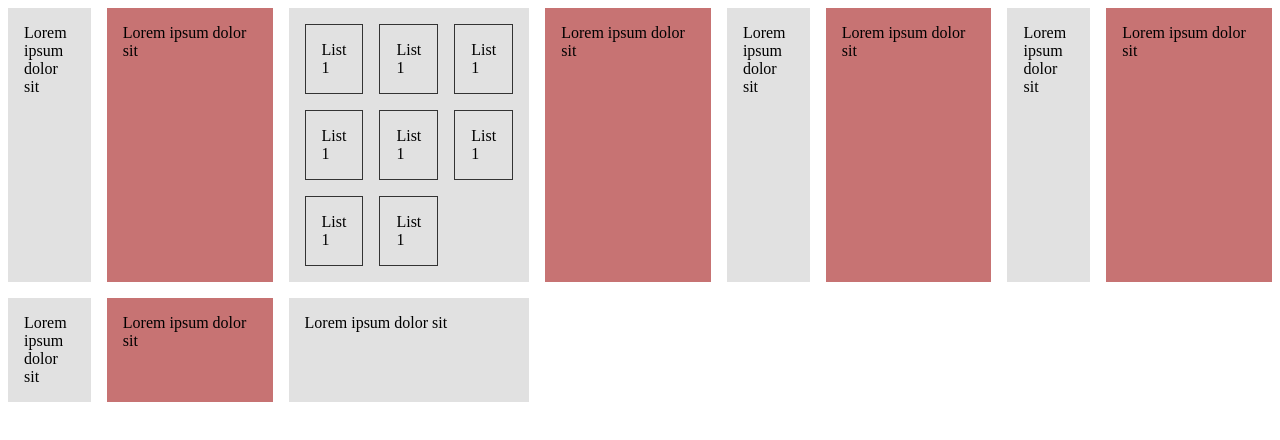
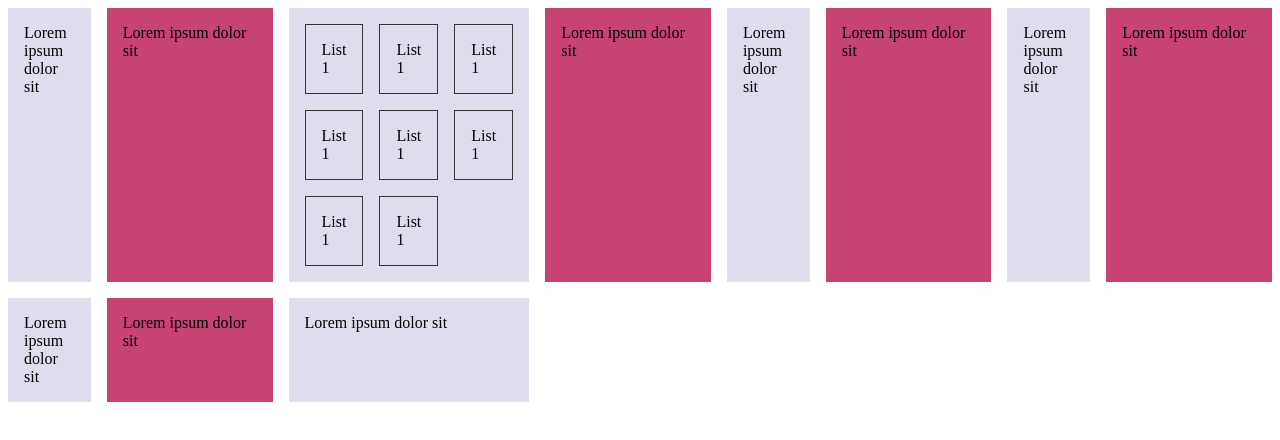
Before and after one commit to AiSERTIVE-INCEPTION/css-hub, a plain HTML site: page CSS/CSS Grid Layout/index.html in a window 1280 px wide. Drawn offline with Linux system fonts and the light colour scheme.

Commit message:
commited5

```diff
--- a/CSS/CSS Grid Layout/css/index_style.css
+++ b/CSS/CSS Grid Layout/css/index_style.css
@@ -11,12 +11,12 @@
 }
 
 .wrapper > div {
-  background: #c77373;
+  background: #c74373;
   padding: 1em;
 }
 
 .wrapper > div:nth-child(odd) {
-  background: #dddd;
+  background: #ddddee;
 }
 
 .nested {
```
